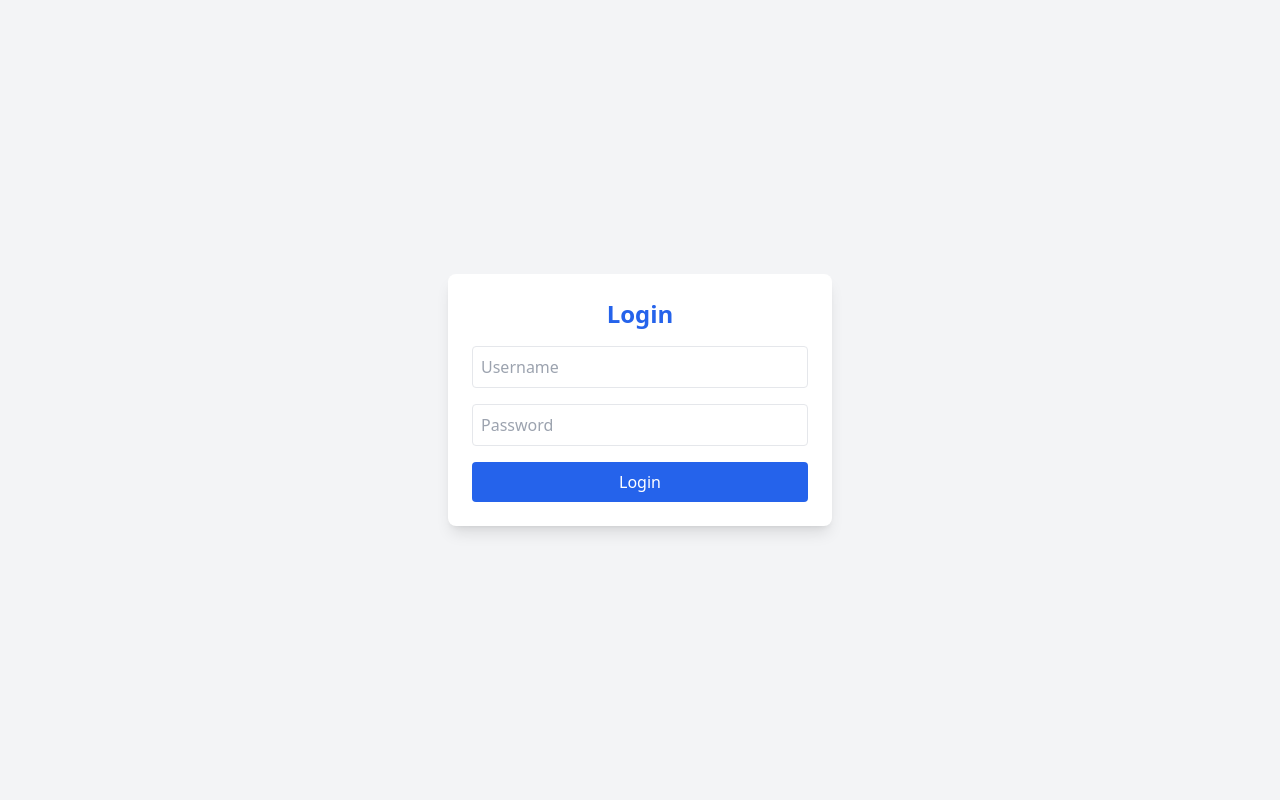
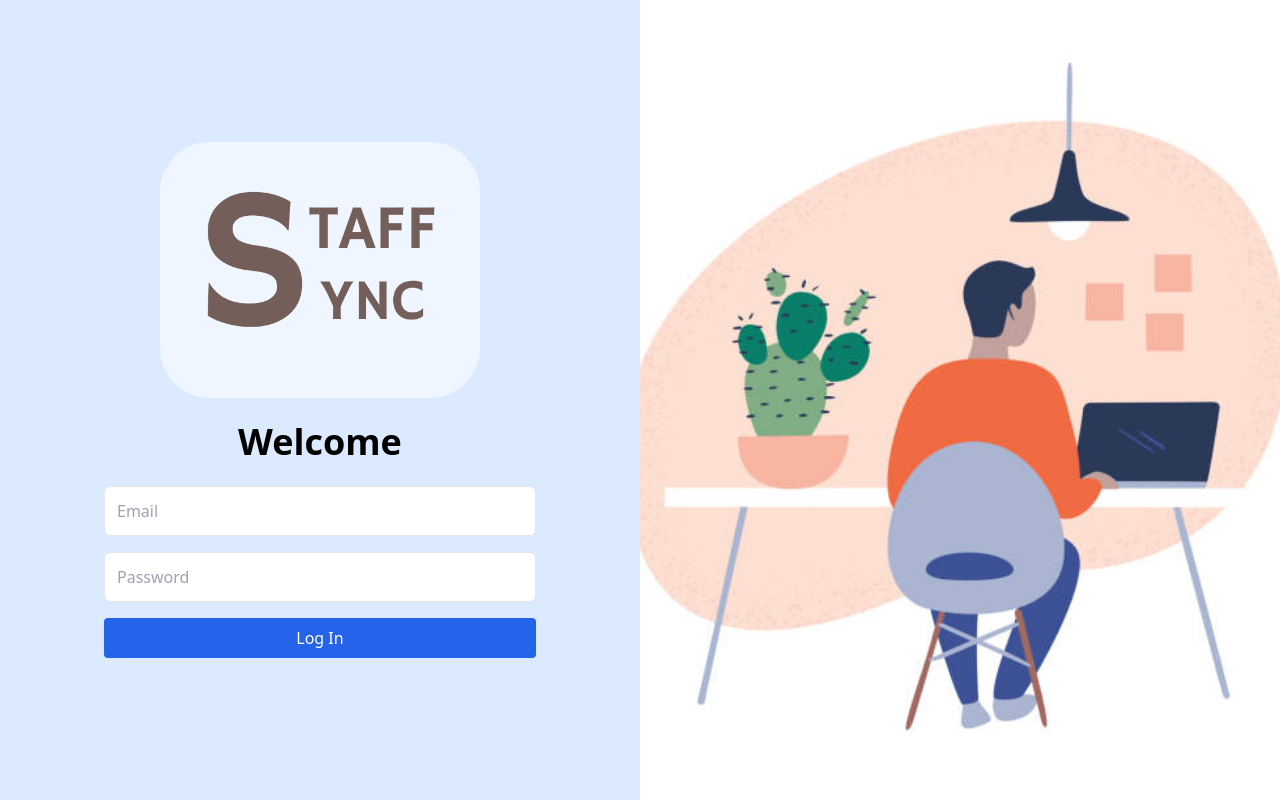
Before and after one commit to Hamzahrana/StaffSync, a React (Vite) app: page / in a window 1280 px wide. Built offline with nearby package versions, Linux system fonts and the light colour scheme.

Commit message:
Styled the admin dashboard and the login page

```diff
--- a/src/pages/Login.jsx
+++ b/src/pages/Login.jsx
@@ -1,6 +1,8 @@
 import { useState } from "react";
 import { useAuth } from "../context/AuthContext";
 import { toast } from "react-toastify";
+import staffsynclogo1 from "../assets/staffsynclogo1.png"; // adjust path if needed
+import landingpagerightside from "../assets/landingpagerightside.jpg"; // adjust path if needed
 
 function Login() {
   const { login } = useAuth();
@@ -18,35 +20,53 @@ function Login() {
   };
 
   return (
-    <div className="h-screen flex justify-center items-center bg-gray-100">
-      <form
-        onSubmit={handleSubmit}
-        className="bg-white p-6 rounded-lg shadow-lg space-y-4 w-96"
-      >
-        <h2 className="text-2xl font-bold text-center text-blue-600">Login</h2>
+    <div className="landing-page h-screen flex">
+      {/* Left Section */}
+      <div className="left-section flex flex-col justify-center items-center bg-blue-100 w-1/2 p-8">
+        {/* Logo with container border */}
+        <div className="logo-box mb-6">
+          <img src={staffsynclogo1} alt="Company Logo" className="logo w-80 h-64 object-contain bg-blue-50 p-2 rounded-[50px]" />
+        </div>
+
+        <h1 className="text-4xl font-bold mb-6 text-black-700">Welcome</h1>
+
+        <form onSubmit={handleSubmit} className="auth-form w-3/4 flex flex-col space-y-4">
           <input
             type="text"
             name="username"
-          placeholder="Username"
+            placeholder="Email"
+            value={form.username}
             onChange={handleChange}
-          className="w-full p-2 border rounded"
+            className="p-3 border rounded-md w-full"
             required
           />
           <input
             type="password"
             name="password"
             placeholder="Password"
+            value={form.password}
             onChange={handleChange}
-          className="w-full p-2 border rounded"
+            className="p-3 border rounded-md w-full"
             required
           />
           <button
             type="submit"
-          className="w-full bg-blue-600 text-white p-2 rounded hover:bg-blue-700"
+            className="bg-blue-600 text-white py-2 rounded hover:bg-blue-700 transition duration-200"
           >
-          Login
+            Log In
           </button>
+
         </form>
+      </div>
+
+      {/* Right Section */}
+      <div className="right-section w-1/2 hidden md:block">
+        <img
+          src={landingpagerightside}
+          alt="Welcome To Staff Sync"
+          className="object-cover w-full h-full"
+        />
+      </div>
     </div>
   );
 }
--- a/src/pages/admin/Dashboard.jsx
+++ b/src/pages/admin/Dashboard.jsx
@@ -4,29 +4,70 @@ const AdminDashboard = () => {
   const navigate = useNavigate();
 
   return (
-    <div className="p-8">
-      <h1 className="text-2xl font-bold mb-6">Admin Dashboard</h1>
+    <div className="p-0">
+      <div className="w-full bg-blue-100 p-6 flex justify-center shadow-md">
+        <h1 className="text-3xl font-bold">Admin Dashboard</h1>
+      </div>
 
-      <div className="grid grid-cols-1 md:grid-cols-2 lg:grid-cols-3 gap-4">
-        <button onClick={() => navigate('/admin/employee-management')} className="btn">
+      <div className="flex flex-wrap justify-center space-x-4 space-y-4 p-4">
+
+      <div
+        onClick={() => navigate('/admin/employee-management')}
+        className="w-80 h-64 bg-blue-100 p-4 rounded-[50px] flex justify-center items-center hover:bg-blue-200 transition-all duration-300 ease-in-out cursor-pointer mt-4"
+      >
+        <span className="text-lg font-semibold">
           👥 Employee Management
-        </button>
-        <button onClick={() => navigate('/admin/attendance-tracker')} className="btn">
+        </span>
+      </div>
+
+      <div
+        onClick={() => navigate('/admin/attendance-tracker')}
+        className="w-80 h-64 bg-blue-100 p-4 rounded-[50px] flex justify-center items-center hover:bg-blue-200 transition-all duration-300 ease-in-out cursor-pointer mt-4"
+      >
+        <span className="text-lg font-semibold">
           📅 Attendance Tracker
-        </button>
-        <button onClick={() => navigate('/admin/leave-requests')} className="btn">
+        </span>
+      </div>
+
+      <div
+        onClick={() => navigate('/admin/leave-requests')}
+        className="w-80 h-64 bg-blue-100 p-4 rounded-[50px] flex justify-center items-center hover:bg-blue-200 transition-all duration-300 ease-in-out cursor-pointer mt-4"
+      >
+        <span className="text-lg font-semibold">
           📝 Leave Requests
-        </button>
-        <button onClick={() => navigate('/admin/salary-bonus')} className="btn">
+        </span>
+      </div>
+
+      <div
+        onClick={() => navigate('/admin/salary-bonus')}
+        className="w-80 h-64 bg-blue-100 p-4 rounded-[50px] flex justify-center items-center hover:bg-blue-200 transition-all duration-300 ease-in-out cursor-pointer mt-4"
+      >
+        <span className="text-lg font-semibold">
           💰 Salary & Bonus
-        </button>
-        <button onClick={() => navigate('/admin/reports')} className="btn">
+        </span>
+      </div>
+
+      <div
+        onClick={() => navigate('/admin/reports')}
+        className="w-80 h-64 bg-blue-100 p-4 rounded-[50px] flex justify-center items-center hover:bg-blue-200 transition-all duration-300 ease-in-out cursor-pointer mt-4"
+      >
+        <span className="text-lg font-semibold">
           📊 Reports
-        </button>
-        <button onClick={() => navigate('/admin/apr')} className="btn">
+        </span>
+      </div>
+
+      <div
+        onClick={() => navigate('/admin/apr')}
+        className="w-80 h-64 bg-blue-100 p-4 rounded-[50px] flex justify-center items-center hover:bg-blue-200 transition-all duration-300 ease-in-out cursor-pointer mt-4"
+      >
+        <span className="text-lg font-semibold">
           📄 APR Page
-        </button>
+        </span>
       </div>
+
+      </div>
+
+
     </div>
   );
 };
```
Lines whose indentation alone changed are shown as unchanged.
